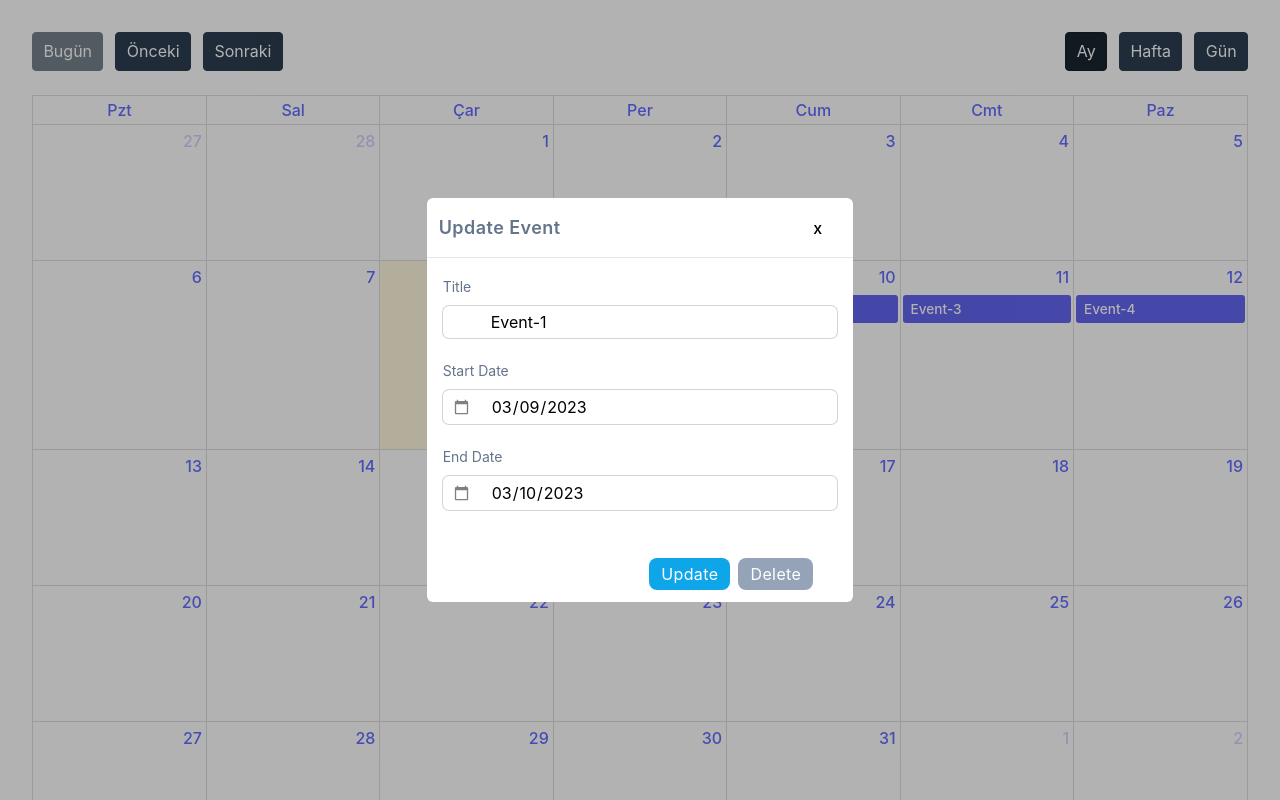
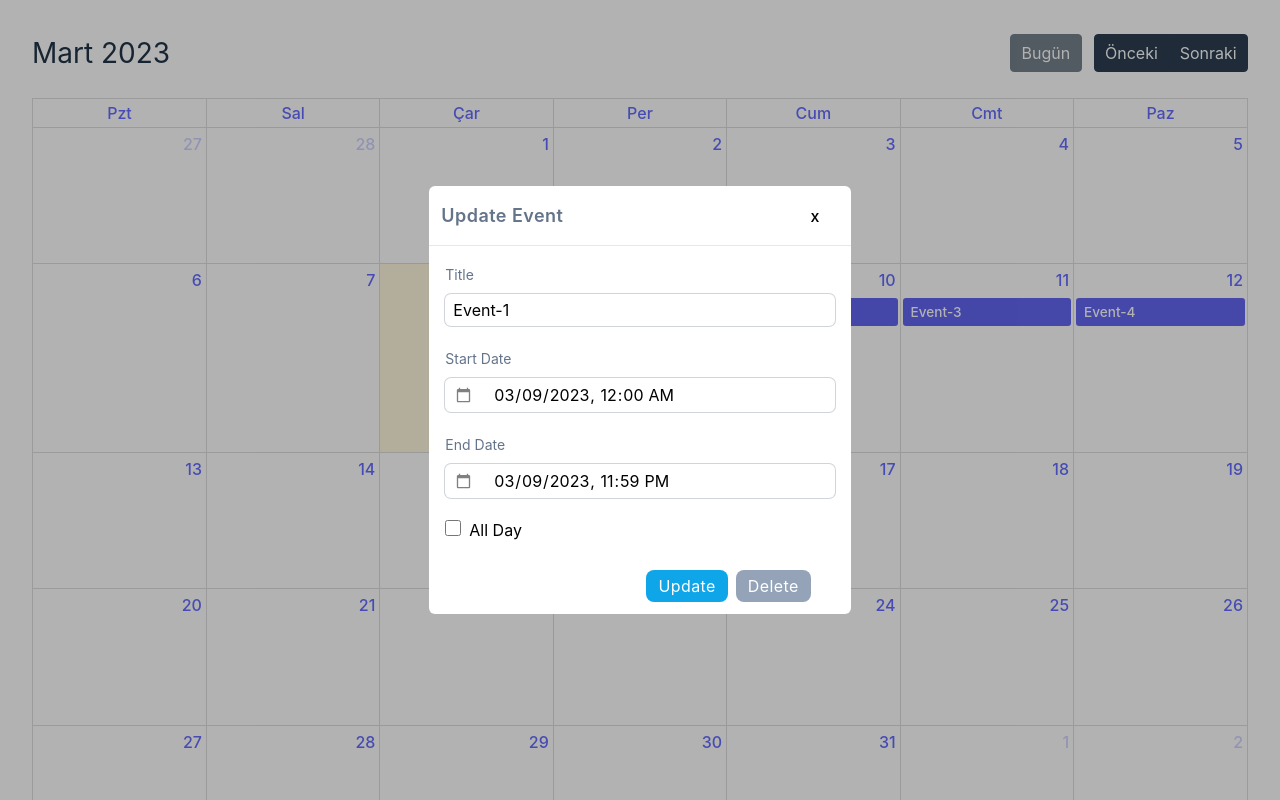
Before and after one commit to UlftKcy/react-fullcalendar, a React (Vite) app: page / in a window 1280 px wide. Both pictures are taken after a click on the link "Event-1". Shown: the top 800 px of the page. Built offline with nearby package versions, Linux system fonts and the light colour scheme.

Commit message:
fixed issues update comp

```diff
--- a/src/components/Calendar.tsx
+++ b/src/components/Calendar.tsx
@@ -8,7 +8,7 @@ import { EventContentArg } from "@fullcalendar/core";
 import { useModal } from "../hooks/useModal";
 import { useAppSelector } from "../hooks/redux-helper";
 import { useDispatch } from "react-redux";
-import { selectDay, selectEvent } from "../features/events/eventSlice";
+import { selectEvent } from "../features/events/eventSlice";
 import ModalCreateEvent from "./createEvent/ModalCreateEvent";
 import ModalUpdateEvent from "./updateEvent/ModalUpdateEvent";
 
@@ -32,7 +32,6 @@ const Calendar = () => {
   const handleDateSelect = (selectInfo: any) => {
     setModeModal("CreateModal");
     onToggle();
-    dispatch(selectDay(selectInfo.startStr));
   };
 
   return (
@@ -45,11 +44,11 @@ const Calendar = () => {
           next: "Sonraki",
           today: "Bugün",
         }}
-        headerToolbar={{
+       /*  headerToolbar={{
           start: "today prev next",
           end: "dayGridMonth dayGridWeek dayGridDay",
-        }}
-        eventClassNames={"bg-indigo-500 border-0 px-2 py-1 my-7"}
+        }} */
+        eventClassNames={"bg-indigo-500 text-white hover:ring-1 hover:ring-indigo-500 border-0 px-2 py-1 my-7"}
         locales={allLocales}
         locale={"tr"}
         selectable={true}
--- a/src/components/Input/TextInput.tsx
+++ b/src/components/Input/TextInput.tsx
@@ -1,15 +1,16 @@
 import React, { InputHTMLAttributes } from 'react';
 
 interface TextInputProps extends InputHTMLAttributes<HTMLInputElement> {
-    label: string,
+    className:string
+    label: string
     placeholder:string
 }
 
-const TextInput = ({ label,placeholder, ...props }: TextInputProps) => {
+const TextInput = ({ className,label,placeholder, ...props }: TextInputProps) => {
     return (
         <div className='mb-3'>
             <label htmlFor={label} className="text-sm text-slate-500">{label}</label>
-            <input {...props} className="ring-1 ring-gray-300 w-full focus:ring-sky-500 focus:outline-none pl-12 pr-2 py-1 my-2 rounded-md" placeholder={placeholder}/>
+            <input {...props} className={["ring-1 ring-gray-300 w-full focus:ring-sky-500 focus:outline-none pr-2 py-1 my-2 rounded-md",className].join(' ')} placeholder={placeholder}/>
         </div>
     )
 }
--- a/src/components/Modal.tsx
+++ b/src/components/Modal.tsx
@@ -9,7 +9,7 @@ interface ModalProps {
 
 const Modal = ({ children, headerText, onToggle }: ModalProps) => {
   return createPortal(
-    <div className="fixed w-full h-full flex place-items-center inset-0 bg-black bg-opacity-30 z-10 cursor-pointer">
+    <div className="fixed w-full h-full flex place-items-center inset-0 bg-black bg-opacity-30 z-10 cursor-pointer p-2">
       <div className="relative w-2/6 min-w-fit m-auto bg-white text-black rounded-md">
         <div className="flex justify-between items-center border-b border-solid border-slate-200 py-2 px-3">
           <h4 className="text-lg font-semibold text-slate-500 tracking-wide">
--- a/src/components/createEvent/ModalCreateEvent.tsx
+++ b/src/components/createEvent/ModalCreateEvent.tsx
@@ -5,24 +5,23 @@ import { useAppSelector } from "../../hooks/redux-helper";
 import Button from "../Button/Button";
 import TextInput from "../Input/TextInput";
 import Modal from "../Modal";
-import { v4 as uuid } from 'uuid';
+import { v4 as uuid } from "uuid";
 
 const ModalCreateEvent = ({ onToggle }: { onToggle: any }) => {
-  const selectedDay = useAppSelector((state) => state.eventReducer.selectDay);
   const [title, setTitle] = useState<string>("");
   const [startDate, setStartDate] = useState<string>("");
   const [endDate, setEndDate] = useState<string>("");
+  const [allDay, setAllDay] = useState<boolean>(false);
   const dispatch = useDispatch();
-
-  useEffect(() => {
-    if (selectedDay) {
-      setStartDate(selectedDay);
-    }
-  }, []);
 
   const handleSubmit = (e: any) => {
     e.preventDefault();
-    let newEvent = { id: uuid(), title: title, start: startDate, end: endDate };
+    let newEvent = {
+      id: uuid(),
+      title: title,
+      start: startDate,
+      end: endDate,
+    };
     dispatch(addEvents(newEvent));
     onToggle();
   };
@@ -32,6 +31,7 @@ const ModalCreateEvent = ({ onToggle }: { onToggle: any }) => {
       <form onSubmit={handleSubmit}>
         <div className="p-4">
           <TextInput
+            className="pl-2"
             label="Title"
             type="text"
             name="title"
@@ -41,8 +41,9 @@ const ModalCreateEvent = ({ onToggle }: { onToggle: any }) => {
             onChange={(e) => setTitle(e.target.value)}
           />
           <TextInput
+            className="pl-12"
             label="Start Date"
-            type="datetime-local"
+            type={allDay ? "date" : "datetime-local"}
             name="startDate"
             id="startDate"
             placeholder="Start Date"
@@ -50,8 +51,9 @@ const ModalCreateEvent = ({ onToggle }: { onToggle: any }) => {
             onChange={(e) => setStartDate(e.target.value)}
           />
           <TextInput
+            className="pl-12"
             label="End Date"
-            type="datetime-local"
+            type={allDay ? "date" : "datetime-local"}
             name="endDate"
             id="endDate"
             placeholder="End Date"
@@ -59,7 +61,14 @@ const ModalCreateEvent = ({ onToggle }: { onToggle: any }) => {
             onChange={(e) => setEndDate(e.target.value)}
           />
           <label htmlFor="allDay">
-            <input type="checkbox" name="allDay" id="allDay" className="w-4 h-4 mr-2 accent-indigo-600 border-indigo-300 rounded focus:ring-indigo-500 focus:ring-2" />
+            <input
+              className="w-4 h-4 mr-2 accent-indigo-600 border-indigo-300 rounded focus:ring-indigo-500 focus:ring-2"
+              type="checkbox"
+              name="allDay"
+              id="allDay"
+              checked={allDay}
+              onChange={() => setAllDay(!allDay)}
+            />
             All Day
           </label>
         </div>
@@ -73,7 +82,7 @@ const ModalCreateEvent = ({ onToggle }: { onToggle: any }) => {
         </div>
       </form>
     </Modal>
-  )
+  );
 };
 
 export default ModalCreateEvent;
--- a/src/components/updateEvent/ModalUpdateEvent.tsx
+++ b/src/components/updateEvent/ModalUpdateEvent.tsx
@@ -11,13 +11,15 @@ const ModalUpdateEvent = ({ onToggle }: { onToggle: any }) => {
   const [title, setTitle] = useState<string>("");
   const [startDate, setStartDate] = useState<string>("");
   const [endDate, setEndDate] = useState<string>("");
+  const [allDay, setAllDay] = useState<boolean>(false);
   const dispatch = useDispatch();
 
   useEffect(() => {
     if (currentEvent) {
-      setTitle(currentEvent.title);
-      setStartDate(currentEvent.start);
-      setEndDate(currentEvent.end);
+      setTitle(currentEvent.title ?? "");
+      setStartDate(currentEvent.start ?? "");
+      setEndDate(currentEvent.end ?? "");
+      setAllDay(currentEvent.allDay ?? "")
     }
   }, []);
 
@@ -37,6 +39,7 @@ const ModalUpdateEvent = ({ onToggle }: { onToggle: any }) => {
       <form onSubmit={handleSubmit}>
         <div className="p-4">
           <TextInput
+            className="pl-2"
             label="Title"
             type="text"
             name="title"
@@ -46,8 +49,9 @@ const ModalUpdateEvent = ({ onToggle }: { onToggle: any }) => {
             onChange={(e) => setTitle(e.target.value)}
           />
           <TextInput
+            className="pl-12"
             label="Start Date"
-            type="date"
+            type={allDay ? "date" : "datetime-local"}
             name="startDate"
             id="startDate"
             placeholder="Start Date"
@@ -55,14 +59,26 @@ const ModalUpdateEvent = ({ onToggle }: { onToggle: any }) => {
             onChange={(e) => setStartDate(e.target.value)}
           />
           <TextInput
+            className="pl-12"
             label="End Date"
-            type="date"
+            type={allDay ? "date" : "datetime-local"}
             name="endDate"
             id="endDate"
             placeholder="Start Date"
             value={endDate}
             onChange={(e) => setEndDate(e.target.value)}
           />
+          <label htmlFor="allDay">
+            <input
+              className="w-4 h-4 mr-2 accent-indigo-600 border-indigo-300 rounded focus:ring-indigo-500 focus:ring-2"
+              type="checkbox"
+              name="allDay"
+              id="allDay"
+              checked={allDay}
+              onChange={() => setAllDay(!allDay)}
+            />
+            All Day
+          </label>
         </div>
         <div className="py-3 px-8 flex justify-end">
           <Button
--- a/src/features/events/eventSlice.ts
+++ b/src/features/events/eventSlice.ts
@@ -5,24 +5,23 @@ interface EventDataTypes {
   title: string;
   start: string;
   end: string;
+  allDay: boolean
 }
 
 const defaultEvents: EventDataTypes[] = [
-  { id: "1", title: "Event-1", start: "2023-03-09", end: "2023-03-10" },
-  { id: "2", title: "Event-2", start: "2023-03-10", end: "2023-03-11" },
-  { id: "3", title: "Event-3", start: "2023-03-11", end: "2023-03-12" },
-  { id: "4", title: "Event-4", start: "2023-03-12", end: "2023-03-13" },
+  { id: "1", title: "Event-1", start: "2023-03-09T00:00:00", end: "2023-03-09T23:59:00", allDay: false },
+  { id: "2", title: "Event-2", start: "2023-03-10T00:00:00", end: "2023-03-10T23:59:00", allDay: false },
+  { id: "3", title: "Event-3", start: "2023-03-11T00:00:00", end: "2023-03-11T23:59:00", allDay: false },
+  { id: "4", title: "Event-4", start: "2023-03-12T00:00:00", end: "2023-03-12T23:59:00", allDay: false },
 ];
 
 type InitialStateTypes = {
   events: EventDataTypes[];
-  selectDay: string;
   selectEvent: EventDataTypes | undefined;
 };
 
 const initialState: InitialStateTypes = {
   events: defaultEvents,
-  selectDay: "",
   selectEvent: undefined,
 };
 
@@ -43,9 +42,7 @@ const eventSlice = createSlice({
         state.events[newEventIndex] = newEvent;
       }
     },
-    selectDay: (state, action) => {
-      state.selectDay = action.payload;
-    },
+
     selectEvent: (state, action) => {
       const id = action.payload;
       const selectedEvent = state.events.find((event) => event.id === id);
@@ -54,6 +51,6 @@ const eventSlice = createSlice({
   },
 });
 
-export const { addEvents, updateEvents, selectDay, selectEvent } =
+export const { addEvents, updateEvents, selectEvent } =
   eventSlice.actions;
 export default eventSlice.reducer;
```
Also changed, not shown: 1 other file (tests, documents, lock files or other folders).
